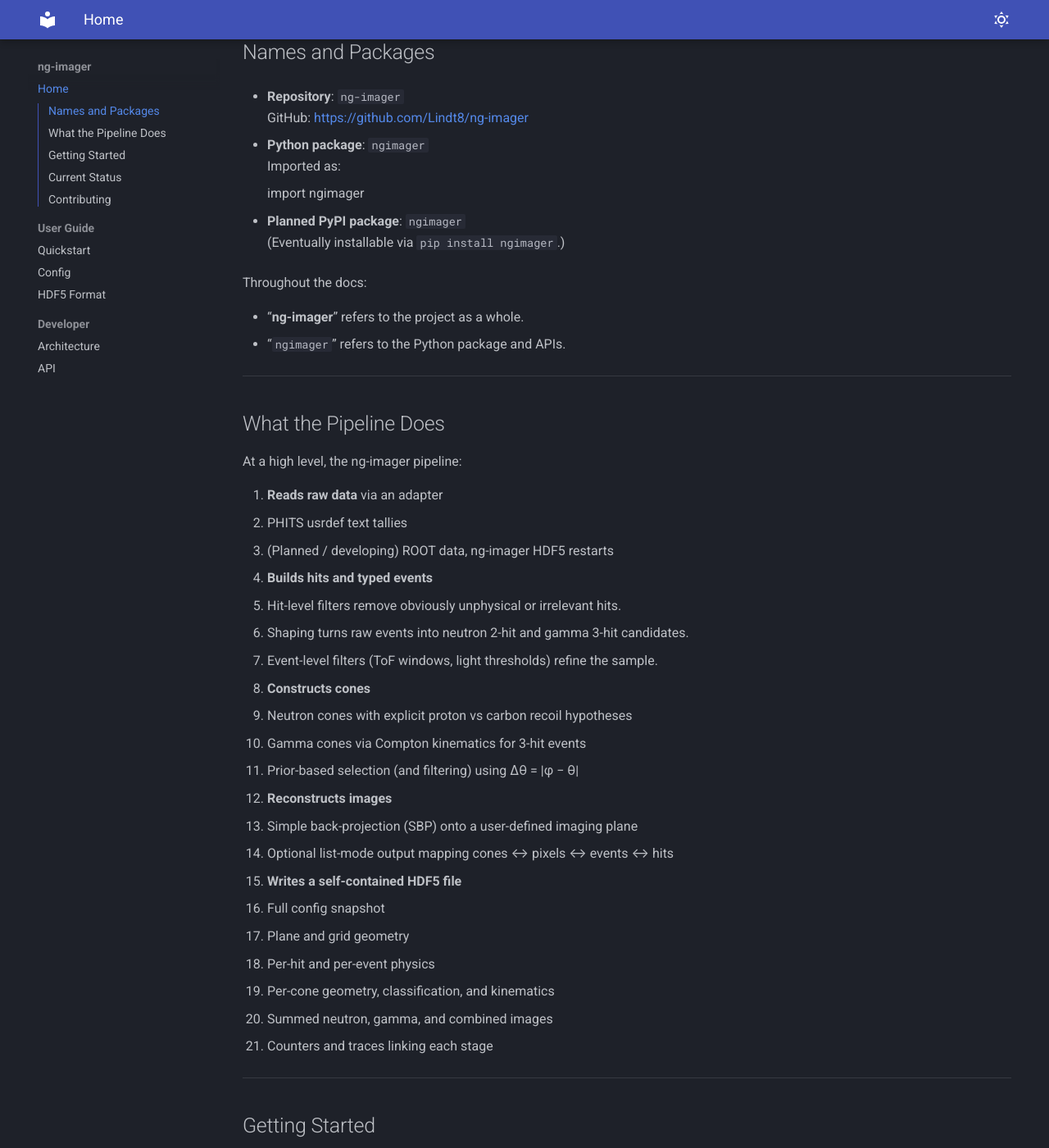
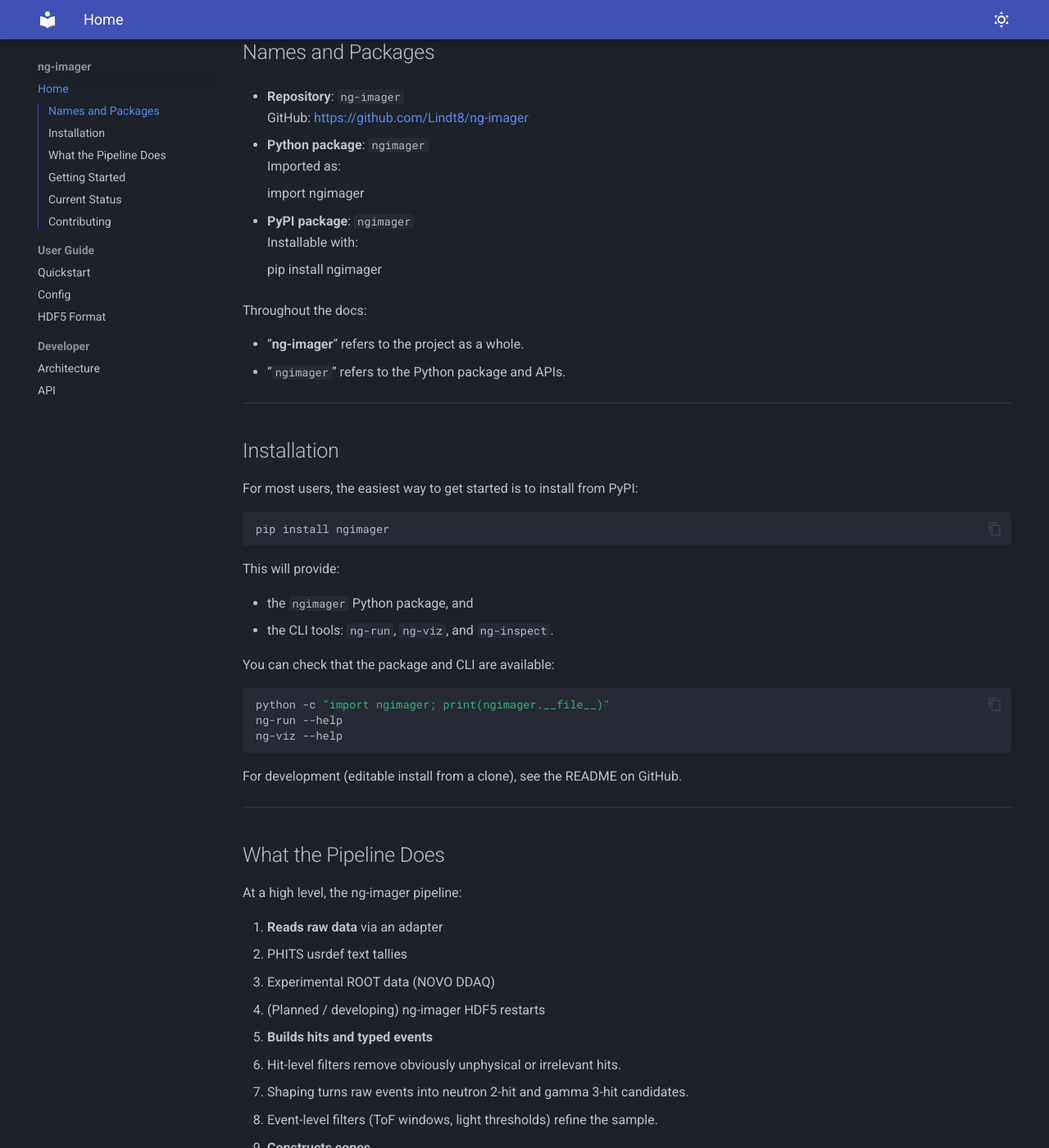
Before and after one commit to Lindt8/ng-imager, an MkDocs documentation site: the page built from docs/index.md, in a window 1280 px wide and 1400 px high, scrolled down 526 px. Shown: the whole window at 82% size. Built offline with MkDocs 1.6.1 and Material for MkDocs 9.7.7, drawn with Linux system fonts in a browser that asks for light colours.

Commit message:
update docs

````diff
--- a/docs/index.md
+++ b/docs/index.md
@@ -26,13 +26,40 @@
 
       import ngimager
 
-- **Planned PyPI package**: `ngimager`
-  (Eventually installable via `pip install ngimager`.)
+- **PyPI package**: `ngimager`
+  Installable with:
+
+      pip install ngimager
 
 Throughout the docs:
 
 - “**ng-imager**” refers to the project as a whole.
 - “`ngimager`” refers to the Python package and APIs.
+
+---
+
+## Installation
+
+For most users, the easiest way to get started is to install from PyPI:
+
+```bash
+pip install ngimager
+```
+
+This will provide:
+
+- the `ngimager` Python package, and
+- the CLI tools: `ng-run`, `ng-viz`, and `ng-inspect`.
+
+You can check that the package and CLI are available:
+
+```bash
+python -c "import ngimager; print(ngimager.__file__)"
+ng-run --help
+ng-viz --help
+```
+
+For development (editable install from a clone), see the README on GitHub.
 
 ---
 
@@ -42,7 +69,8 @@
 
 1. **Reads raw data** via an adapter
    - PHITS usrdef text tallies
-   - (Planned / developing) ROOT data, ng-imager HDF5 restarts
+   - Experimental ROOT data (NOVO DDAQ)
+   - (Planned / developing) ng-imager HDF5 restarts
 
 2. **Builds hits and typed events**
    - Hit-level filters remove obviously unphysical or irrelevant hits.
````
Also changed, not shown: README.md (+40 -3 lines), docs/user/quickstart.md (+17 -1 lines), pyproject.toml (+11 -0 lines).
